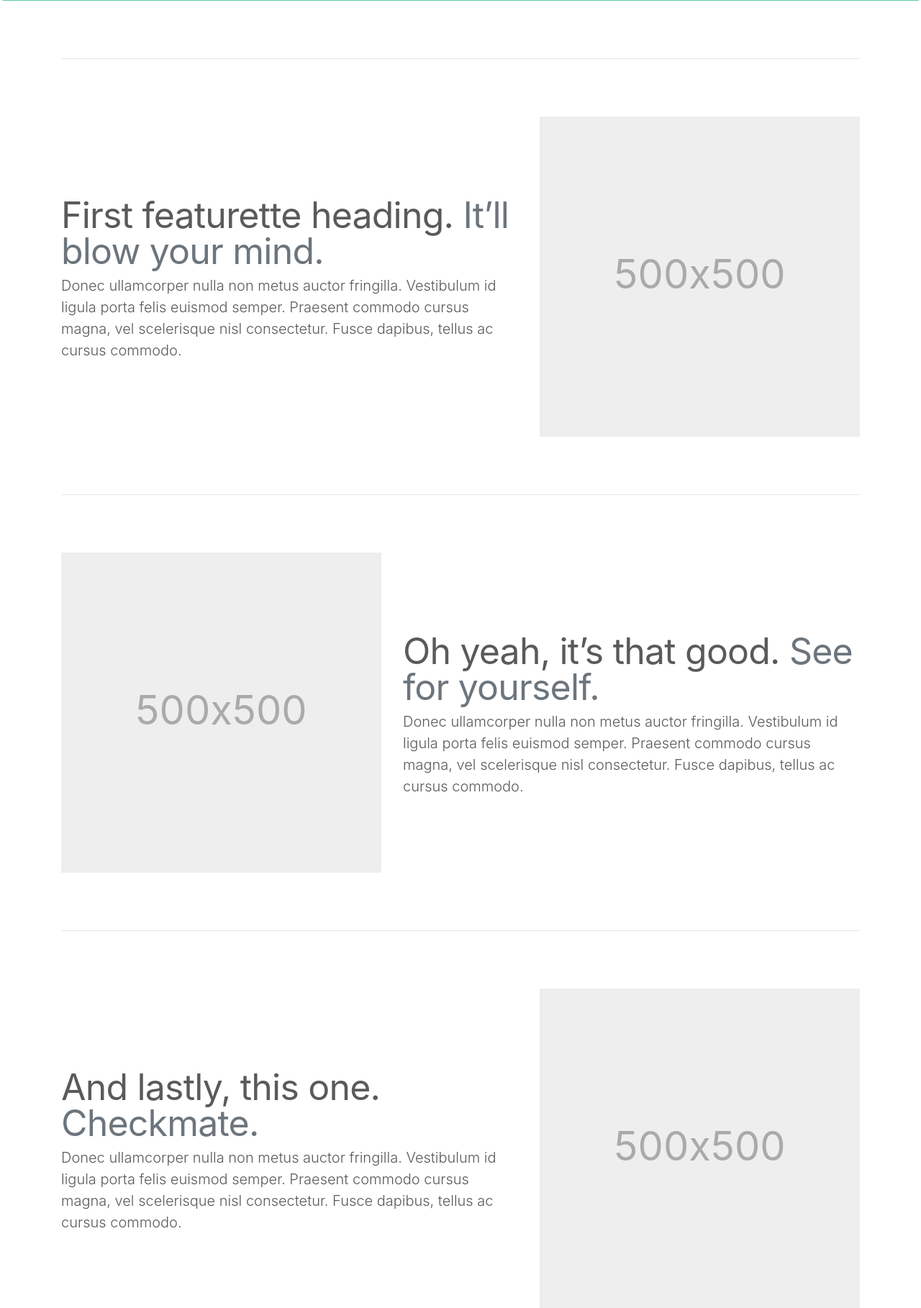
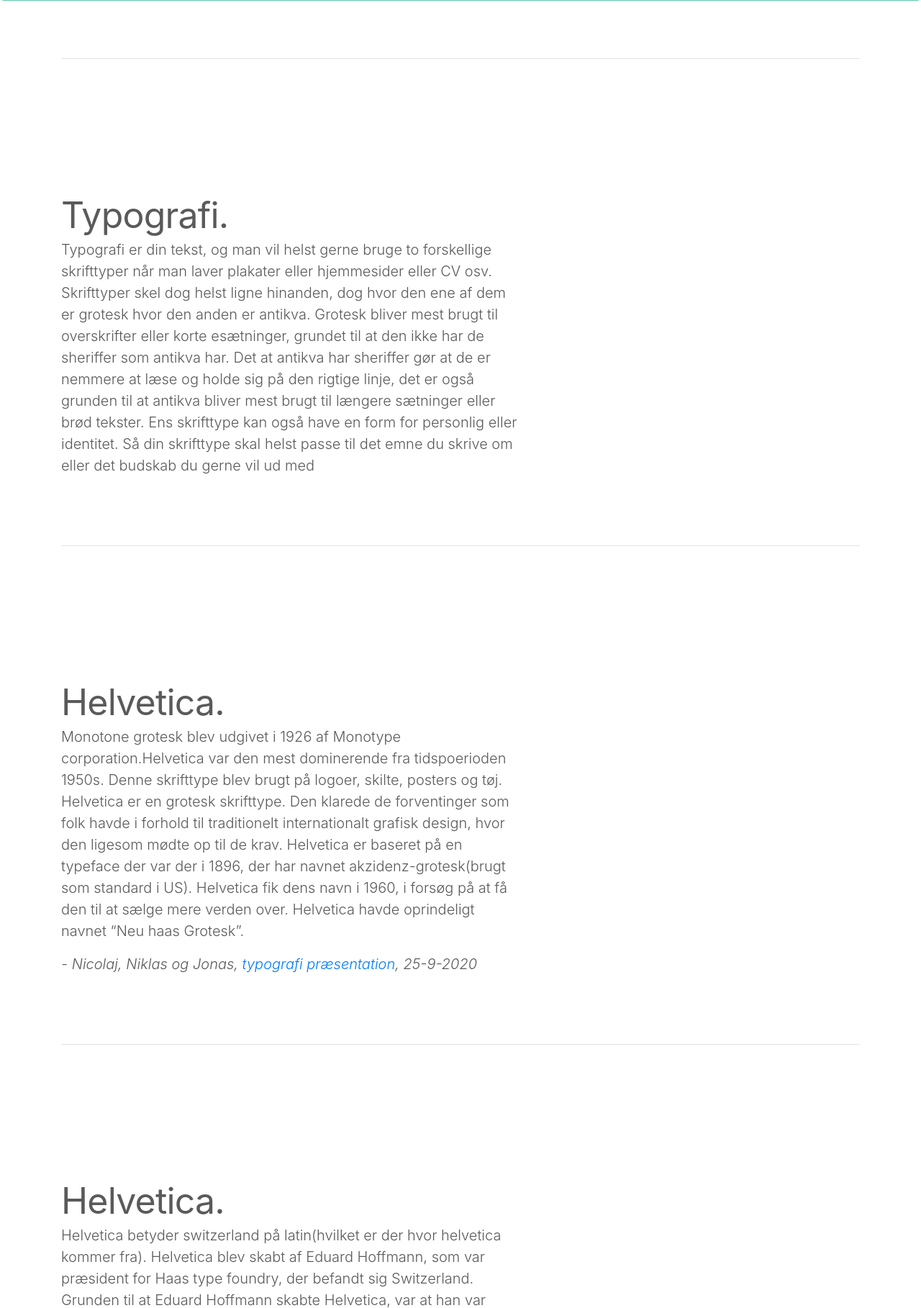
Before and after one commit to Jhm20P/L-ringsportfolio, a PHP site: page /typografi.php in a window 1280 px wide. Shown: the part 285-2103 px from the top of the page at 72% size. Run offline with PHP 8.4, Linux system fonts and the light colour scheme; some libraries are stand-ins or nearby versions.

Commit message:
Update typografi.php

```diff
--- a/lærings-portfolio/typografi.php
+++ b/lærings-portfolio/typografi.php
@@ -1,12 +1,13 @@
 <!doctype html>
-<html lang="en">
+<html lang="da">
   <head>
     <meta charset="utf-8">
     <meta name="viewport" content="width=device-width, initial-scale=1, shrink-to-fit=no">
     <meta name="description" content="">
-    <meta name="author" content="Mark Otto, Jacob Thornton, and Bootstrap contributors">
+    <meta name="author" content="Jonas Hawthorn Mikkelsen">
     <meta name="generator" content="Jekyll v4.1.1">
-    <title>Carousel Template · Bootstrap</title>
+    <link rel="icon" href="favicon.ico">
+    <title>Typografi</title>
 
     <link rel="canonical" href="https://getbootstrap.com/docs/4.5/examples/carousel/">
 
@@ -15,9 +16,11 @@
 
     <!-- Bootstrap core CSS -->
 <link href="assets/dist/css/bootstrap.min.css" rel="stylesheet">
+    <!-- EGEN CSS -->
 <link rel="stylesheet" href="underside.css">
 <link rel="stylesheet" href="bodyfix.css">
-
+<link rel="stylesheet" href="billede.css">
+    <!-- INTERN CSS -->
     <style>
       .bd-placeholder-img {
         font-size: 1.125rem;
@@ -37,10 +40,11 @@
     <!-- Custom styles for this template -->
     <link href="carousel.css" rel="stylesheet">
   </head>
+    <!-- MENU BAR -->
   <?php include("Menu.inc"); ?>
 
 <main role="main">
-
+<!-- SEKTION MED OVERSKRIFT OG UNDEROVERSKRIFT -->
   <section class="jumbotron text-center">
     <div class="container">
       <h1>Typografi</h1>
@@ -58,41 +62,44 @@
     <!-- START THE FEATURETTES -->
 
     <hr class="featurette-divider">
-
+    <!-- TYPOGRAFI -->
     <div class="row featurette">
       <div class="col-md-7">
-        <h2 class="featurette-heading">First featurette heading. <span class="text-muted">It’ll blow your mind.</span></h2>
-        <p class="lead">Donec ullamcorper nulla non metus auctor fringilla. Vestibulum id ligula porta felis euismod semper. Praesent commodo cursus magna, vel scelerisque nisl consectetur. Fusce dapibus, tellus ac cursus commodo.</p>
-      </div>
-      <div class="col-md-5">
-        <svg class="bd-placeholder-img bd-placeholder-img-lg featurette-image img-fluid mx-auto" width="500" height="500" xmlns="http://www.w3.org/2000/svg" preserveAspectRatio="xMidYMid slice" focusable="false" role="img" aria-label="Placeholder: 500x500"><title>Placeholder</title><rect width="100%" height="100%" fill="#eee"/><text x="50%" y="50%" fill="#aaa" dy=".3em">500x500</text></svg>
+        <h2 class="featurette-heading">Typografi.</h2>
+        <p class="lead">Typografi er din tekst, og man vil helst gerne bruge to forskellige skrifttyper når man laver plakater eller hjemmesider eller CV osv. Skrifttyper skel dog helst ligne hinanden, dog hvor den ene af dem er grotesk hvor den anden er antikva. Grotesk bliver mest brugt til overskrifter eller korte esætninger, grundet til at den ikke har de sheriffer som antikva har. Det at antikva har sheriffer gør at de er nemmere at læse og holde sig på den rigtige linje, det er også grunden til at antikva bliver mest brugt til længere sætninger eller brød tekster. Ens skrifttype kan også have en form for personlig eller identitet. Så din skrifttype skal helst passe til det emne du skrive om eller det budskab du gerne vil ud med</p>
       </div>
     </div>
-
+    <!-- TYPOGRAFI SLUT -->
     <hr class="featurette-divider">
-
+    <!-- HELVETICA -->
     <div class="row featurette">
       <div class="col-md-7 order-md-2">
-        <h2 class="featurette-heading">Oh yeah, it’s that good. <span class="text-muted">See for yourself.</span></h2>
-        <p class="lead">Donec ullamcorper nulla non metus auctor fringilla. Vestibulum id ligula porta felis euismod semper. Praesent commodo cursus magna, vel scelerisque nisl consectetur. Fusce dapibus, tellus ac cursus commodo.</p>
-      </div>
-      <div class="col-md-5 order-md-1">
-        <svg class="bd-placeholder-img bd-placeholder-img-lg featurette-image img-fluid mx-auto" width="500" height="500" xmlns="http://www.w3.org/2000/svg" preserveAspectRatio="xMidYMid slice" focusable="false" role="img" aria-label="Placeholder: 500x500"><title>Placeholder</title><rect width="100%" height="100%" fill="#eee"/><text x="50%" y="50%" fill="#aaa" dy=".3em">500x500</text></svg>
+        <h2 class="featurette-heading">Helvetica.</h2>
+        <p class="lead">Monotone grotesk blev udgivet i 1926 af Monotype corporation.Helvetica var den mest dominerende fra tidspoerioden 1950s. Denne skrifttype blev brugt på logoer, skilte, posters og tøj. Helvetica er en grotesk skrifttype. Den klarede de forventinger som folk havde i forhold til traditionelt internationalt grafisk design, hvor den ligesom mødte op til de krav. Helvetica er baseret på en typeface der var der i 1896, der har navnet akzidenz-grotesk(brugt som standard i US). Helvetica fik dens navn i 1960, i forsøg på at få den til at sælge mere verden over. Helvetica havde oprindeligt navnet “Neu haas Grotesk”.</p>
+        <p class="lead"><cite>- Nicolaj, Niklas og Jonas, <a href="https://docs.google.com/document/d/1P3lrHxaTCNIvVE2-MEoYMP3ykz-p0jBsJk38YIdXo2U/edit?usp=sharing" target="_blank">typografi præsentation</a>, 25-9-2020</cite></p>
       </div>
     </div>
-
+    <!-- HELVETICA SLUT -->
     <hr class="featurette-divider">
-
+    <!-- HELVETICA -->
     <div class="row featurette">
       <div class="col-md-7">
-        <h2 class="featurette-heading">And lastly, this one. <span class="text-muted">Checkmate.</span></h2>
-        <p class="lead">Donec ullamcorper nulla non metus auctor fringilla. Vestibulum id ligula porta felis euismod semper. Praesent commodo cursus magna, vel scelerisque nisl consectetur. Fusce dapibus, tellus ac cursus commodo.</p>
-      </div>
-      <div class="col-md-5">
-        <svg class="bd-placeholder-img bd-placeholder-img-lg featurette-image img-fluid mx-auto" width="500" height="500" xmlns="http://www.w3.org/2000/svg" preserveAspectRatio="xMidYMid slice" focusable="false" role="img" aria-label="Placeholder: 500x500"><title>Placeholder</title><rect width="100%" height="100%" fill="#eee"/><text x="50%" y="50%" fill="#aaa" dy=".3em">500x500</text></svg>
+        <h2 class="featurette-heading">Helvetica.</h2>
+        <p class="lead">Helvetica betyder switzerland på latin(hvilket er der hvor helvetica kommer fra). Helvetica blev skabt af Eduard Hoffmann, som var præsident for Haas type foundry, der befandt sig Switzerland. Grunden til at Eduard Hoffmann skabte Helvetica, var at han var bekymret for at salg af “sans-serif” ville falde, samt det at det var tydeligt for ham at de klassiske designs som han virksomhed lavede, ikke kunne klare den kompetition som andre skrifttyper fra andre virksomheder såsom “Berthold type foundry”s Akzidenz-grotesk typefaces.</p>
+        <p class="lead"><cite>- Nicolaj, Niklas og Jonas, <a href="https://docs.google.com/document/d/1P3lrHxaTCNIvVE2-MEoYMP3ykz-p0jBsJk38YIdXo2U/edit?usp=sharing" target="_blank">typografi præsentation</a>, 25-9-2020</cite></p>
       </div>
     </div>
-
+    <!-- HELVETICA SLUT -->
+    <hr class="featurette-divider">
+    <!-- TIMES NEW ROMAN -->
+    <div class="row featurette">
+      <div class="col-md-7 order-md-2">
+        <h2 class="featurette-heading">Times new roman.</h2>
+        <p class="lead">Times New Roman er en skrifttype som blev indført i den britiske avis The Times i 1931. Skrifttypen blev designet af Stanley Morison og Victor Lardent. Den blev brugt efter, at Morison havde skrevet en artikel, hvor han kritiserede avisen for den eksisterende serif skrifttype, Didone. Times New Roman er baseret på skrifttypen Plantin, og blev brugt i avisen første gang den 3. oktober 1932. Efter et år blev den lagt ud til kommercielt salg. Avisen brugte skrifttypen i 40 år. Tit skrevet i hånden og i breve & og ligner ofte noget der er skrevet med en pen og blæk, Curved strokes, Thick til thin transitions.</p>
+        <p class="lead"><cite>- Nicolaj, Niklas og Jonas, <a href="https://docs.google.com/document/d/1P3lrHxaTCNIvVE2-MEoYMP3ykz-p0jBsJk38YIdXo2U/edit?usp=sharing" target="_blank">typografi præsentation</a>, 25-9-2020</cite></p>
+      </div>
+    </div>
+    <!-- TIMES NEW ROMAN SLUT -->
     <hr class="featurette-divider">
 
     <!-- /END THE FEATURETTES -->
@@ -108,10 +115,11 @@
       <i class="fab fa-instagram footer-icon"></i>
       <i class="fas fa-envelope footer-icon"></i>
 
-    <p>© Copyright 2020 Jonas Hawthorn Mikkelsen</p>
+    <p class="copyright">© Copyright 2020 Jonas Hawthorn Mikkelsen</p>
   </div>
   </footer>
 </main>
+<!-- JAVASCRIPT BRUGT TIL ALLE UNDERSIDER -->
 <script src="https://code.jquery.com/jquery-3.5.1.slim.min.js" integrity="sha384-DfXdz2htPH0lsSSs5nCTpuj/zy4C+OGpamoFVy38MVBnE+IbbVYUew+OrCXaRkfj" crossorigin="anonymous"></script>
       <script>window.jQuery || document.write('<script src="assets/js/vendor/jquery.slim.min.js"><\/script>')</script><script src="assets/dist/js/bootstrap.bundle.min.js"></script>
 </html>
```
